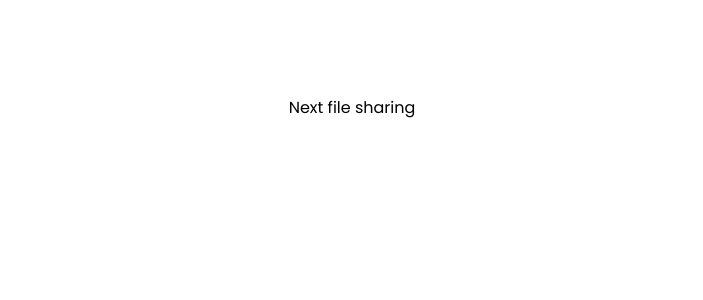
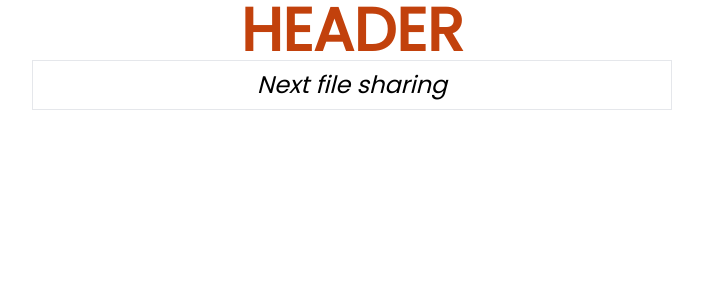
Before and after one commit to jorgecaballer0/next-file-sharing, a Next.js app: page / in a window 1280 px wide. Shown: the top 300 px of the page, without its empty margins (288-991 px from the left). Built offline with nearby package versions, Linux system fonts and the light colour scheme.

Commit message:
Header base - Tailwind class sort

```diff
--- a/src/app/page.jsx
+++ b/src/app/page.jsx
@@ -1,8 +1,12 @@
+import Header from "@/components/Header";
 
 export default function Home() {
   return (
-    <main className="flex min-h-screen flex-col items-center justify-between p-24">
-      <h1>Next file sharing</h1>
-    </main>
+    <>
+      <Header />
+      <h1 className="w-1/2 p-2 mx-auto text-2xl italic text-center border underline-offset-2">
+        Next file sharing
+      </h1>
+    </>
   );
 }
--- /dev/null
+++ b/src/components/Header.jsx
@@ -0,0 +1,9 @@
+const Header = () => {
+  return (
+    <>
+      <div className="text-6xl font-semibold text-center text-orange-700 uppercase">Header</div>
+    </>
+  );
+};
+
+export default Header;
```
